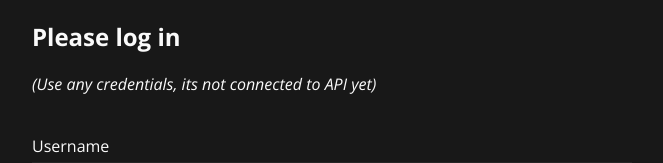
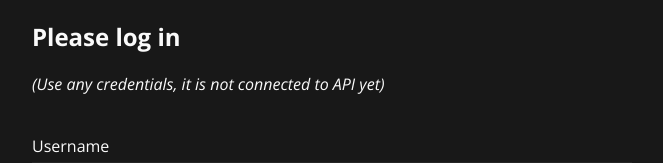
Before and after one commit to murky437/sysy_ex, a React (Vite) app in the folder front/: page /login in a window 1280 px wide. Shown: the top 163 px of the page, without its empty margins (308-971 px from the left). Built offline with nearby package versions, Linux system fonts and the light colour scheme.

Commit message:
Improve login text

```diff
--- a/front/src/pages/LoginPage.tsx
+++ b/front/src/pages/LoginPage.tsx
@@ -24,7 +24,7 @@ function LoginPage() {
     <div className={styles.loginPage}>
       <h2>Please log in</h2>
       <div className={styles.infoText}>
-        (Use any credentials, its not connected to API yet)
+        (Use any credentials, it is not connected to API yet)
       </div>
       <form onSubmit={handleSubmit}>
         <div className="formRow">
```
